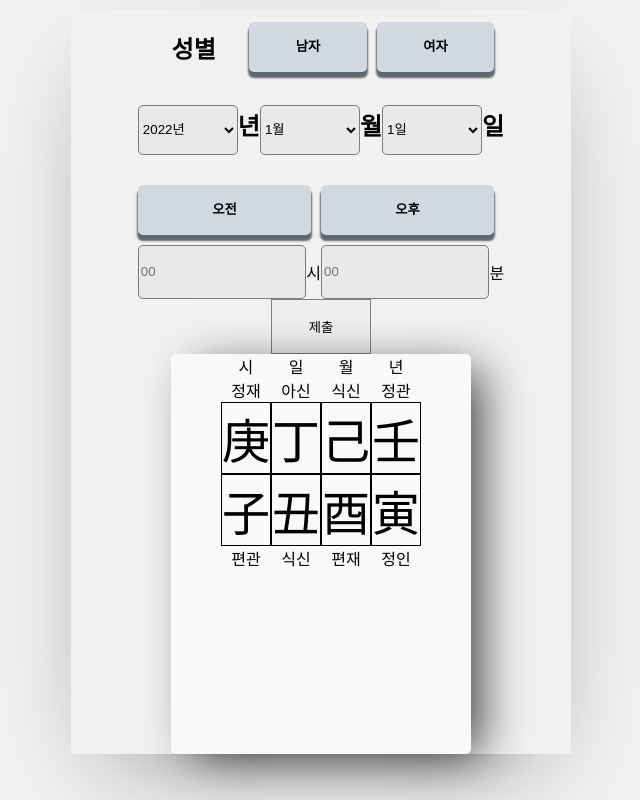
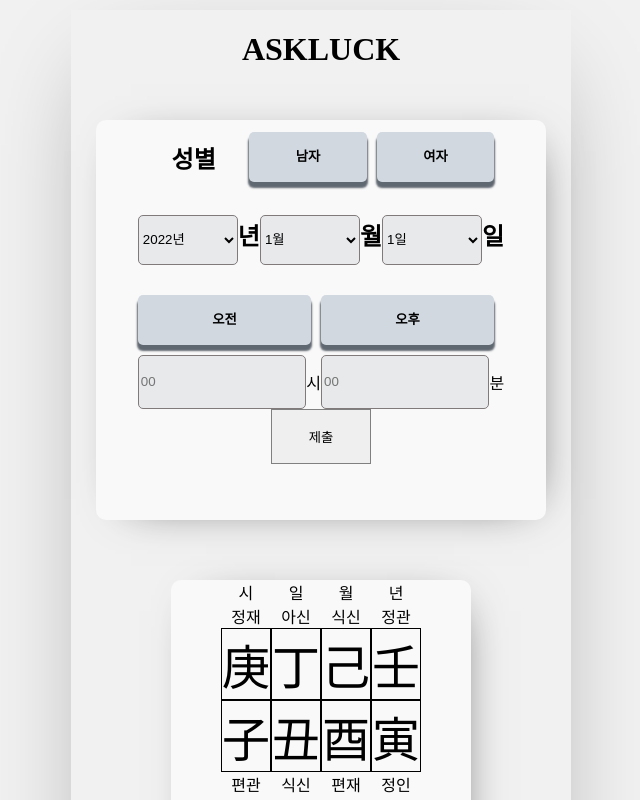
Before and after one commit to seni95/askLuck, a React (Create React App) app: page / in a window 1280 px wide. Shown: the top 800 px of the page, without its empty margins (319-959 px from the left). Built offline with nearby package versions, Linux system fonts and the light colour scheme; a web font is replaced by a local one.

Commit message:
revised css

```diff
--- a/src/App.js
+++ b/src/App.js
@@ -3,6 +3,7 @@ import './App.css';
 import InputBirthday from './components/input_birthday/input_birthday';
 import { useState } from 'react';
 import FourPillarViewer from './components/result/four_pillar_viewer';
+import Header from './components/header/header';
 
 function App() {
 
@@ -33,6 +34,7 @@ function App() {
 
   return (
     <div className="App">
+    <Header></Header>
     <InputBirthday onAdd={onAdd}></InputBirthday>
     <FourPillarViewer
      selectedYear = {selectedYear}
--- /dev/null
+++ b/src/components/header/header.jsx
@@ -0,0 +1,12 @@
+import React from 'react'
+import styles from './header.module.css'
+
+const Header = () => {
+  return (
+    <header>
+        <h1>ASKLUCK</h1>
+    </header>
+  )
+}
+
+export default Header
--- /dev/null
+++ b/src/components/header/header.module.css
@@ -0,0 +1,11 @@
+header{
+  display: flex;
+}
+
+header *{
+    flex-grow: 1;
+}
+
+h1{
+text-align: center;
+}
--- a/src/components/input_birthday/input_birthday.module.css
+++ b/src/components/input_birthday/input_birthday.module.css
@@ -2,6 +2,13 @@
     display: flex;
     flex-direction: row;
     justify-content: center;
+    position: relative;
+    background: #f9f9f9;
+    margin: 30px auto;
+    min-height: 400px;
+    width: 450px;
+    border-radius: 10px;
+    box-shadow: 9px 5px 45px -26px rgba(0,0,0,0.75);
 
 }
 
--- a/src/components/result/four_pillar_viewer.module.css
+++ b/src/components/result/four_pillar_viewer.module.css
@@ -6,11 +6,11 @@
     justify-content: center;
     position: relative;
     background: #f9f9f9;
-    margin: auto;
+    margin: 30px auto;
     min-height: 400px;
     min-width: 300px;
-    border-radius: 5px;
-    box-shadow: 17px 8px 45px -8px rgba(0,0,0,0.75);
+    border-radius: 10px;
+    box-shadow: 9px 5px 45px -26px rgba(0,0,0,0.75);
 
 
 
```
